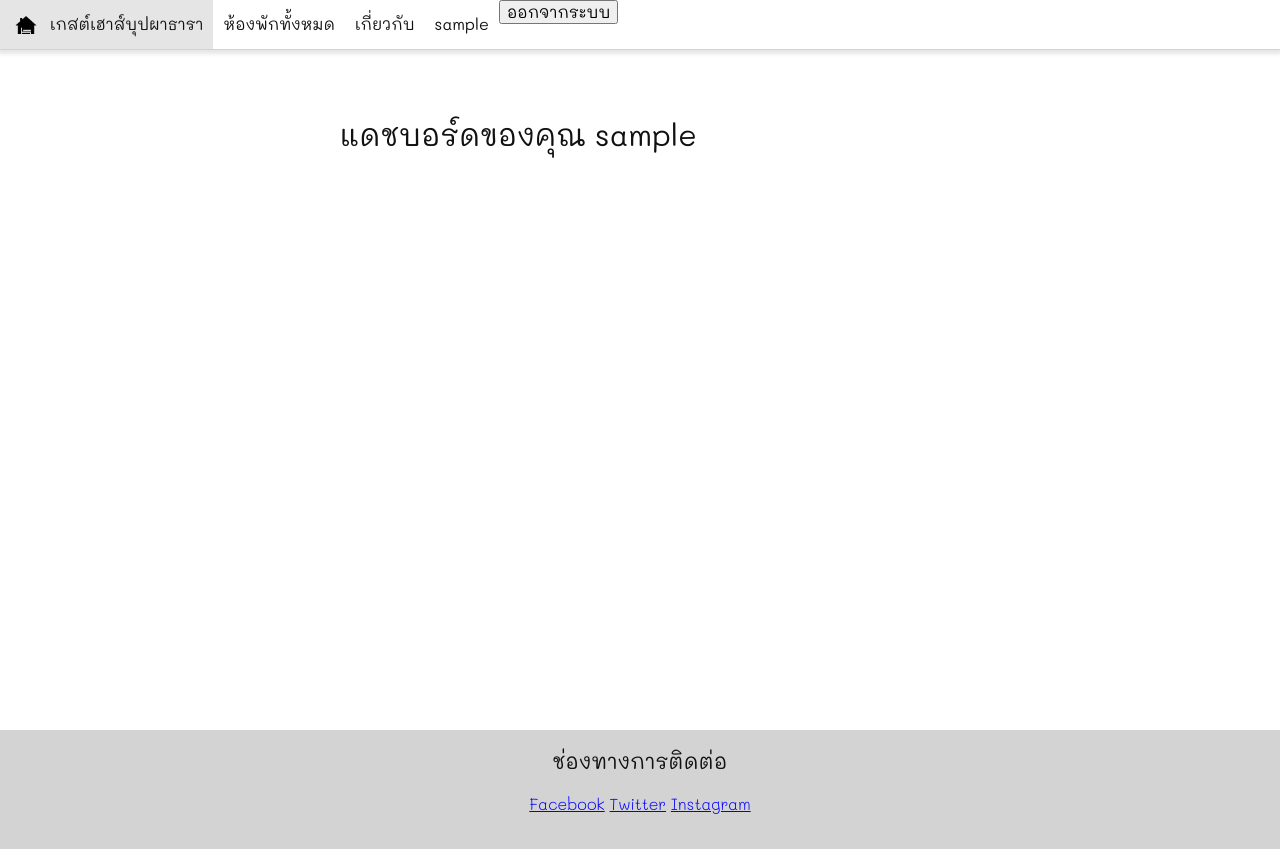
After one commit to Jirayu-307/end_project, a Django app: page /users/dashboard in a window 1280 px wide. The commit adds this page. Run offline with Django 5.2, Linux system fonts and the light colour scheme; the visitor is signed in with stand-in values (Sample User, id 1).

Commit message:
Create  dashboard

```diff
--- a/app_general/templates/app_general/components/site_header.html
+++ b/app_general/templates/app_general/components/site_header.html
@@ -7,7 +7,7 @@
     <a class="site-header-item" href="{% url 'rooms' %}">ห้องพักทั้งหมด</a>
     <a class="site-header-item" href="{% url 'about' %}">เกี่ยวกับ</a>
     {% if user.is_authenticated %}
-        <a class="site-header-item" href="#">{{ user.username }}</a>
+        <a class="site-header-item" href="{% url 'dashboard' %}">{{ user.username }}</a>
         <form action="{% url 'logout' %}" method="post">
             {% csrf_token %}
             <button type="submit">ออกจากระบบ</button>
--- /dev/null
+++ b/app_users/templates/app_users/dashboard.html
@@ -0,0 +1,11 @@
+{% extends 'app_general/components/base.html' %}
+
+{% block site_title %}แดชบอร์ด | เกสต์เฮาส์บุปผาธารา{% endblock %}
+
+{% block content %}
+<section class="content-section content-section-single">
+    <div class="content-container content-container-narrow">
+        <h2 class="content-title">แดชบอร์ดของคุณ {{ user.username }}</h2>
+    </div>
+</section>
+{% endblock %}
--- a/app_users/templates/app_users/register.html
+++ b/app_users/templates/app_users/register.html
@@ -4,7 +4,7 @@
 
 {% block content %}
 <section class="content-section content-section-single">
-    <div class="content-container">
+    <div class="content-container content-container-narrow">
         <h2 class="content-title">สมัครสมาชิก</h2>
         <form action="{% url 'register' %}" method="post">
             {% csrf_token %}
--- a/app_users/templates/registration/login.html
+++ b/app_users/templates/registration/login.html
@@ -4,11 +4,14 @@
 
 {% block content %}
 <section class="content-section content-section-single">
-    <div class="content-container">
+    <div class="content-container content-container-narrow">
         <h2 class="content-title">เข้าสู่ระบบ</h2>
         <form action="{% url 'login' %}" method="post">
             {% csrf_token %}
             {{ form.as_p }}
+            {% if request.GET.next %}
+                <input type="hidden" name="next" value="{{ request.GET.next }}">
+            {% endif %}
             <p>
                 <button class="button button-primary" type="submit">เข้าสู่ระบบ</button>
             </p>
--- a/app_users/urls.py
+++ b/app_users/urls.py
@@ -3,5 +3,6 @@ from . import views
 
 urlpatterns = [
     path('', include('django.contrib.auth.urls')),
-    path('register', view=views.register, name='register')
+    path('register', view=views.register, name='register'),
+    path('dashboard', view=views.dashboard, name='dashboard')
 ]
--- a/app_users/views.py
+++ b/app_users/views.py
@@ -1,4 +1,5 @@
 from django.contrib.auth import login
+from django.contrib.auth.decorators import login_required
 from django.http import HttpRequest, HttpResponseRedirect
 from django.shortcuts import render
 from django.urls import reverse
@@ -21,3 +22,7 @@ def register(request: HttpRequest):
     # GET
     context = {'form': form}
     return render(request, 'app_users/register.html', context)
+
+@login_required
+def dashboard(request: HttpRequest):
+    return render(request, 'app_users/dashboard.html')
--- a/project_guesthouse/settings.py
+++ b/project_guesthouse/settings.py
@@ -133,3 +133,4 @@ DEFAULT_AUTO_FIELD = 'django.db.models.BigAutoField'
 
 LOGIN_REDIRECT_URL = 'home'
 LOGOUT_REDIRECT_URL = 'home'
+LOGIN_URL = 'login'
```
